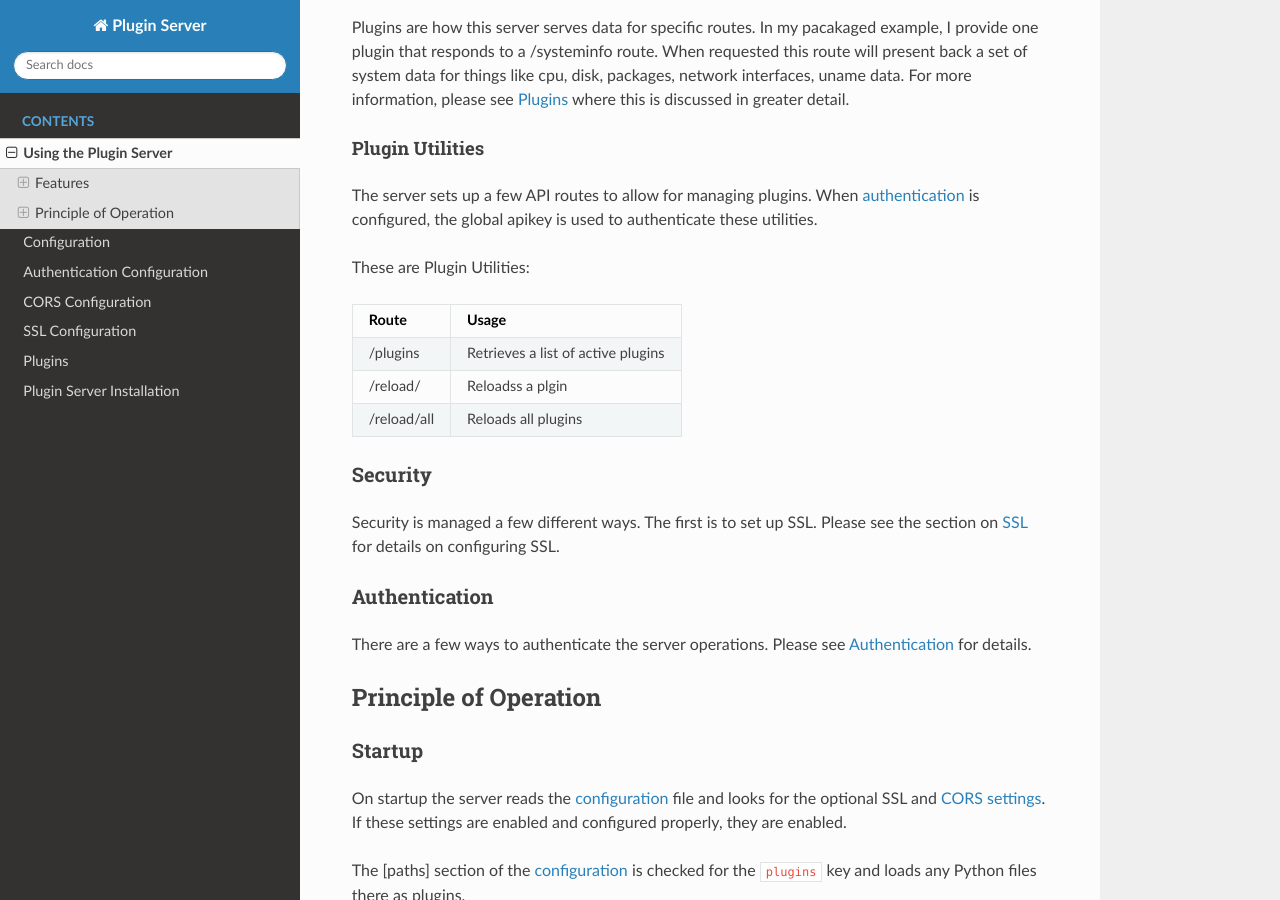
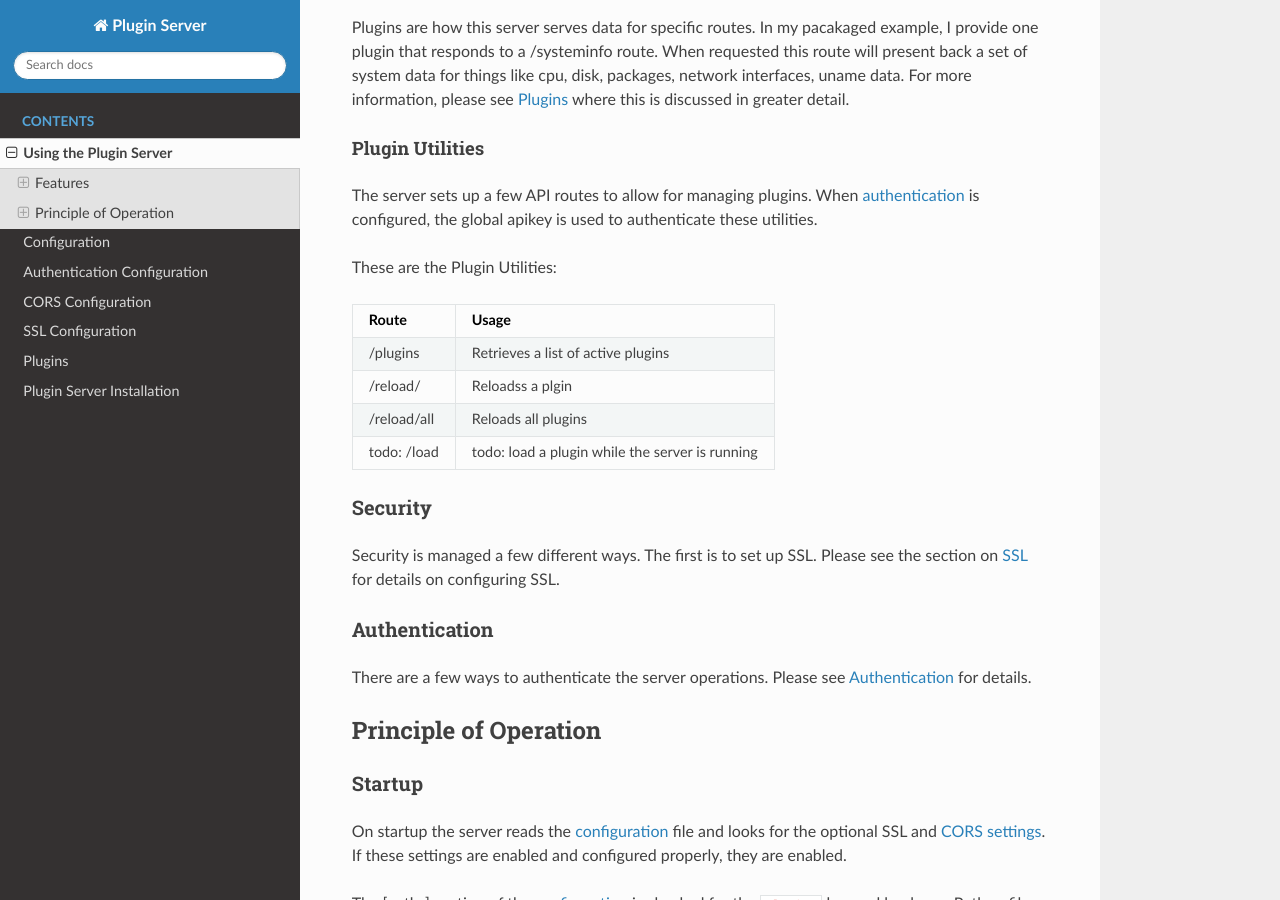
Before and after one commit to nicciniamh/pluginserver, a Sphinx documentation site: the page built from docs/Usage.md, in a window 1280 px wide and 900 px high, scrolled down 588 px. Built offline with Sphinx 7.4.7 and the Read the Docs theme 3.1.0, drawn with Linux system fonts in a browser that asks for light colours.

Commit message:
Added a todo for a new utility /load but I haven't gotten to writing it. I believe this will be a very cool feature so I am holding myself to task putting it here :)

```diff
--- a/docs/Usage.md
+++ b/docs/Usage.md
@@ -18,14 +18,14 @@ Plugins are how this server serves data for specific routes. In my pacakaged exa
 #### Plugin Utilities
 The server sets up a few API routes to allow for managing plugins. When [authentication](Auth.md) is configured, the global apikey is used to authenticate these utilities.
 
-These are Plugin Utilities:
+These are the Plugin Utilities:
 
-| Route             | Usage
-|-------------------|-------------------------------------------
-| /plugins          | Retrieves a list of active plugins
-| /reload/<plugin>  | Reloadss a plgin
-| /reload/all       | Reloads all plugins
-
+| Route               | Usage
+|---------------------|-----------------------------------------------
+| /plugins            | Retrieves a list of active plugins
+| /reload/<plugin>    | Reloadss a plgin
+| /reload/all         | Reloads all plugins
+| todo: /load<plugin> | todo: load a plugin while the server is running
 
 
 ### Security
```
